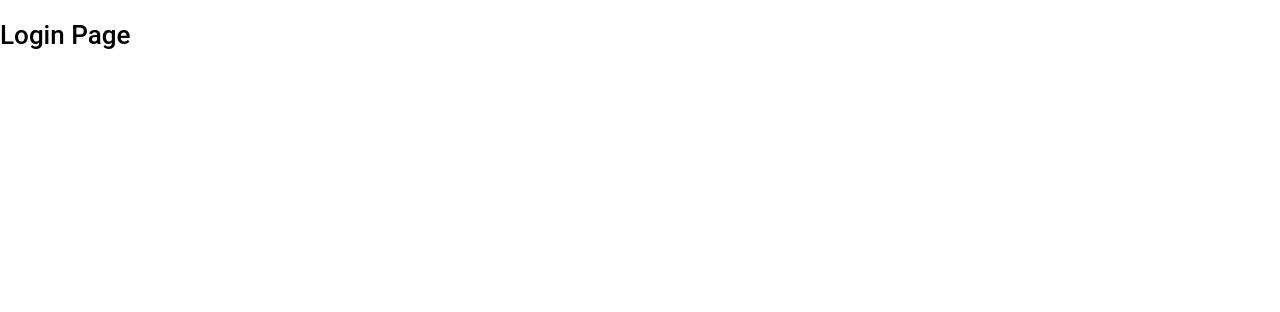
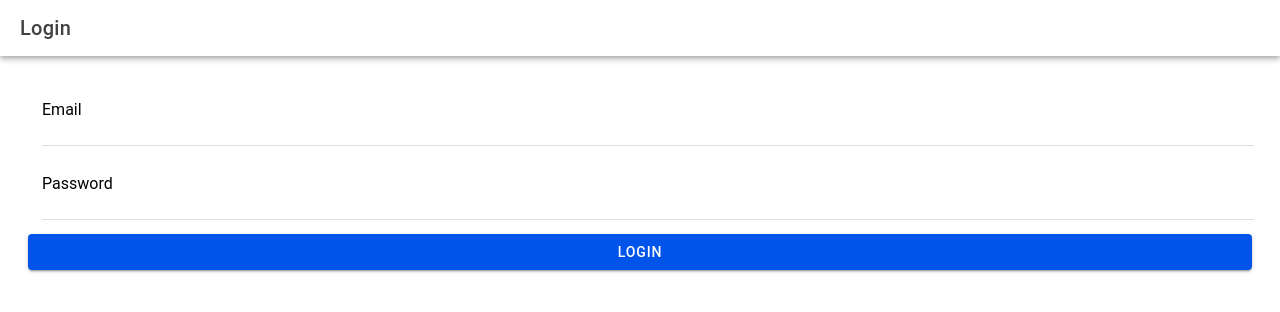
Before and after one commit to Boslodan/BusTicketApp, a React (Vite) app in the folder BusTicketApp/: page /login in a window 1280 px wide. Shown: the top 312 px of the page. Built offline with nearby package versions, Linux system fonts and the light colour scheme.

Commit message:
LoginStranica

```diff
--- a/BusTicketApp/src/App.tsx
+++ b/BusTicketApp/src/App.tsx
@@ -30,21 +30,17 @@ const App: React.FC = () => (
   <IonApp>
     <IonReactRouter>
       <IonRouterOutlet>
-        {/* Primer novih ruta; promeni rute prema stranicama koje želiš */}
         <Route exact path="/home">
-          {/* Ovde možeš staviti svoju početnu stranicu */}
           <Home />
         </Route>
         <Route exact path="/login">
-          {/* Dodaj stranicu za prijavu */}
           <Login />
         </Route>
         <Route exact path="/register">
-          {/* Dodaj stranicu za registraciju */}
           <Register />
         </Route>
         <Route exact path="/">
-          <Redirect to="/home" />
+          <Redirect to="/login" />
         </Route>
       </IonRouterOutlet>
     </IonReactRouter>
--- a/BusTicketApp/src/pages/Login.tsx
+++ b/BusTicketApp/src/pages/Login.tsx
@@ -1,10 +1,61 @@
-import React from 'react';
+import React, { useState } from 'react';
+import { IonPage, IonHeader, IonToolbar, IonTitle, IonContent, IonItem, IonLabel, IonInput, IonButton, IonGrid, IonRow, IonCol } from '@ionic/react';
+import { useHistory } from 'react-router-dom';
 
 const Login: React.FC = () => {
+  const [email, setEmail] = useState('');
+  const [password, setPassword] = useState('');
+  const history = useHistory();
+
+  const handleLogin = () => {
+    history.replace('/home');
+  };
+
   return (
-    <div>
-      <h1>Login Page</h1>
-    </div>
+    <IonPage>
+      <IonHeader>
+        <IonToolbar>
+          <IonTitle>Login</IonTitle>
+        </IonToolbar>
+      </IonHeader>
+      <IonContent className="ion-padding">
+        <div className="login-container">
+        <IonGrid>
+          <IonRow>
+            <IonCol size="12">
+              <IonItem>
+                <IonLabel position="floating">Email</IonLabel>
+                <IonInput
+                  type="email"
+                  value={email}
+                  onIonChange={(e) => setEmail(e.detail.value!)}
+                />
+              </IonItem>
+            </IonCol>
+          </IonRow>
+          <IonRow>
+            <IonCol size="12">
+              <IonItem>
+                <IonLabel position="floating">Password</IonLabel>
+                <IonInput
+                  type="password"
+                  value={password}
+                  onIonChange={(e) => setPassword(e.detail.value!)}
+                />
+              </IonItem>
+            </IonCol>
+          </IonRow>
+          <IonRow>
+            <IonCol>
+              <IonButton expand="block" onClick={handleLogin}>
+                Login
+              </IonButton>
+            </IonCol>
+          </IonRow>
+        </IonGrid>
+        </div>
+      </IonContent>
+    </IonPage>
   );
 };
 
```
